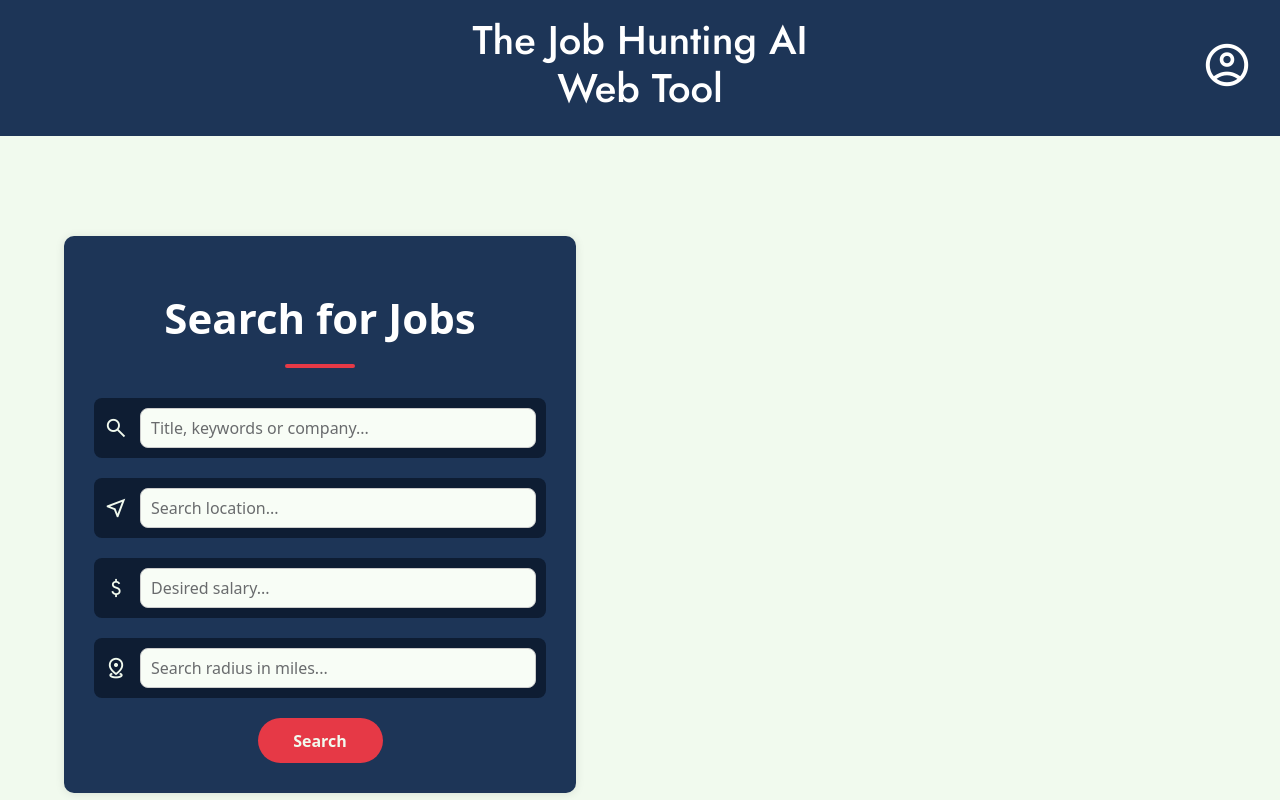
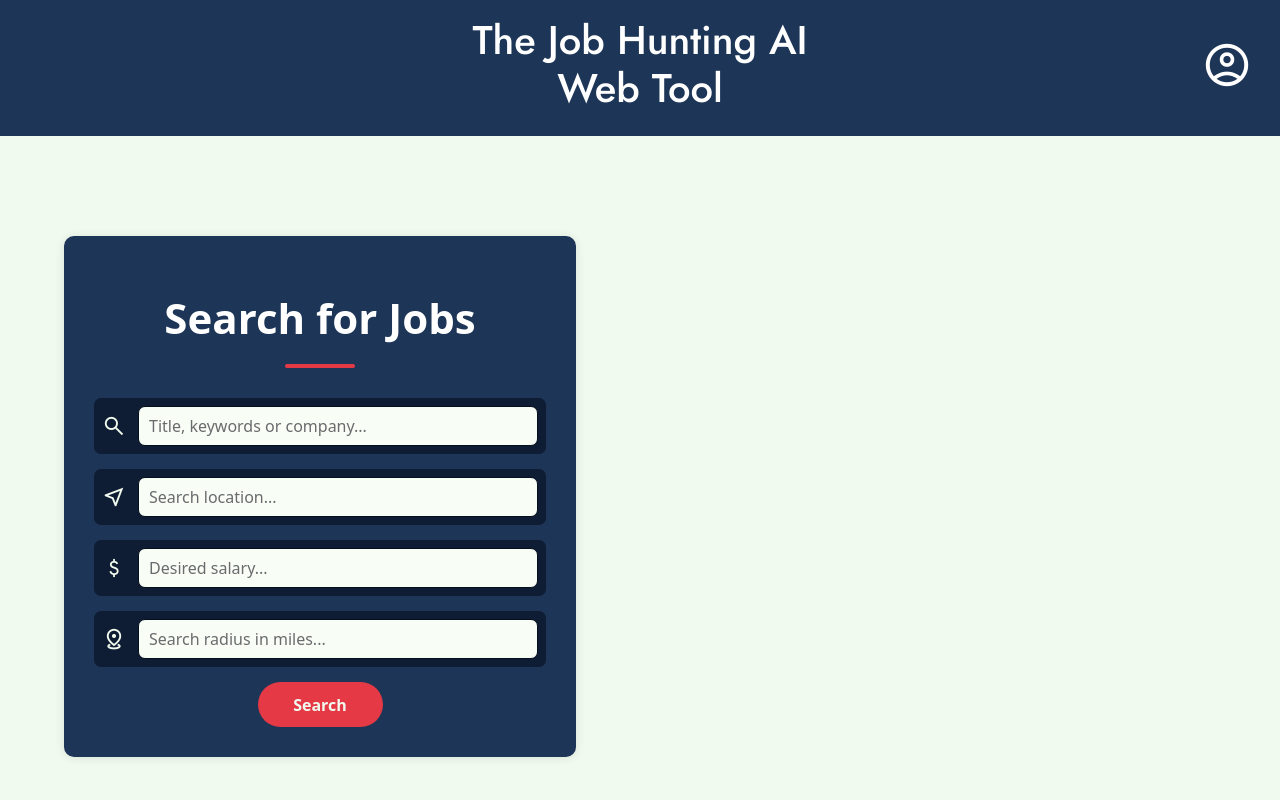
Before and after one commit to jmalp/The-Job-Hunting-AI-Web-Tool, a React (Create React App) app in the folder app/: page /search in a window 1280 px wide. Built offline with nearby package versions, Linux system fonts and the light colour scheme.

Commit message:
several styling changes

```diff
--- a/app/src/pages/Form.css
+++ b/app/src/pages/Form.css
@@ -18,7 +18,7 @@
     gap: 15px;
     width: 100%;
     margin-top: 20px;
-    margin-bottom: 30px;
+    margin-bottom: 5px;
   }
 
   .form-page-title {
@@ -41,15 +41,15 @@
   }
 
   .form-page-input {
-    margin-bottom: 20px;
+    margin-bottom: 15px;
   }
 
   .input {
     display: flex;
     align-items: center;
-    padding: 10px;
+    padding: 8px;
     background: #0e1d33;
-    border-radius: 8px;
+    border-radius: 7px;
   }
 
   .input img.icon {
@@ -103,9 +103,9 @@
     cursor: pointer;
     margin-right: 60px;
     margin-left: 60px;
-    transition: background-color 0.3s;
   }
 
-  .base-buttotn:hover {
-    background-color: #ac3741;
+  .base-button:hover {
+    background-color: #F1FAEE;
+    color: #1D3557;
   }
--- a/app/src/pages/JobSearching.css
+++ b/app/src/pages/JobSearching.css
@@ -78,7 +78,7 @@
   }
 
   .search-page-input {
-    margin-bottom: 20px;
+    margin-bottom: 15px;
   }
 
   .input {
--- a/app/src/pages/Login.css
+++ b/app/src/pages/Login.css
@@ -59,12 +59,12 @@
   .input input {
     width: calc(100% - 60px);
     height: 40px;
-    border: 1px solid #ccc;
+    border: 1px solid #050e1c;
     background: #f8fdf6;
     font-size: 16px;
     color: #050e1c;
     padding-left: 10px;
-    border-radius: 8px;
+    border-radius: 7px;
   }
 
   .input:focus {
```
